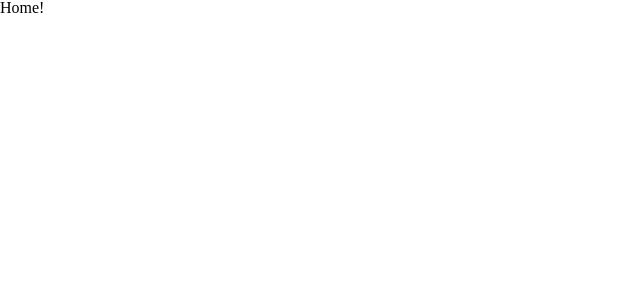
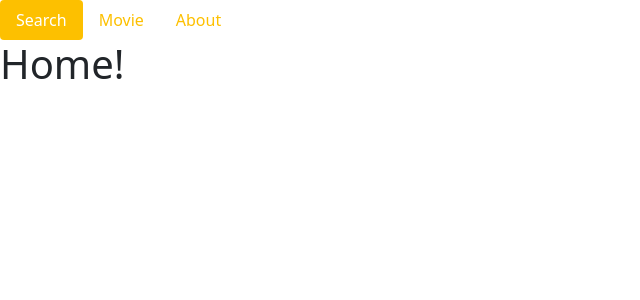
Before and after one commit to Bigstargithub/vue3-movie-study, a Vue app: page /movie/1 in a window 1280 px wide. Shown: the top 300 px of the page, without its empty margins (0-640 px from the left). Built offline with nearby package versions, Linux system fonts and the light colour scheme.

Commit message:
Header 완성

```diff
--- a/package.json
+++ b/package.json
@@ -41,7 +41,8 @@
     "webpack-dev-server": "^4.0.0-beta.0"
   },
   "dependencies": {
-    "vue": "^3.0.7",
+    "bootstrap": "^5.1.3",
+    "vue": "^3.2.23",
     "vue-router": "^4.0.12"
   }
 }
--- a/src/App.vue
+++ b/src/App.vue
@@ -1,3 +1,18 @@
 <template>
+  <Header />
   <RouterView />
 </template>
+
+<script>
+import Header from '~/components/Header';
+
+export default {
+  components: {
+    Header
+  }
+}
+</script>
+
+<style lang="scss">
+  @import '~/scss/main';
+</style>
--- /dev/null
+++ b/src/components/Header.vue
@@ -0,0 +1,40 @@
+<template>
+  <header>
+    <div class="nav nav-pills">
+      <div
+      v-for="nav in navigations"
+      :key="nav.name"
+      class="nav-item">
+        <RouterLink
+        :to="nav.href"
+        active-class="active"
+        class="nav-link">
+          {{nav.name}}
+        </RouterLink>
+      </div>
+    </div>
+  </header>
+</template>
+
+<script>
+export default {
+  data() {
+    return {
+      navigations: [
+        {
+          name: 'Search',
+          href: '/'
+        },
+        {
+          name: 'Movie',
+          href: '/movie'
+        },
+        {
+          name: 'About',
+          href: '/about'
+        }
+      ]
+    }
+  }
+}
+</script>
--- /dev/null
+++ b/src/routes/Movie.vue
@@ -0,0 +1,3 @@
+<template>
+  <h1>Movie!</h1>
+</template>
--- a/src/routes/index.js
+++ b/src/routes/index.js
@@ -1,6 +1,7 @@
 import { createRouter, createWebHashHistory } from 'vue-router'
 import Home from './Home'
 import About from './About'
+import Movie from './Movie'
 
 export default createRouter({
   // Hash, History
@@ -16,8 +17,13 @@
       component: Home
     },
     {
+      path: '/movie',
+      component: Movie
+    },
+    {
       path: '/about',
       component: About
     }
+
   ]
 })
--- a/src/scss/main.scss
+++ b/src/scss/main.scss
@@ -1,12 +1,13 @@
-$color--black: #000;
-$color--white: #fff;
+$primary: #FDC000;
 
-body {
-  background-color: $color--black;
-  h1 {
-    color: $color--white;
-    display: flex;
-    justify-content: center;
-    align-items: center;
-  }
-}
+@import "../../node_modules/bootstrap/scss/functions";
+
+// Default variable overrides
+
+
+// Required
+@import "../../node_modules/bootstrap/scss/variables";
+@import "../../node_modules/bootstrap/scss/mixins";
+@import "../../node_modules/bootstrap/scss/root";
+
+@import "../../node_modules/bootstrap/scss/bootstrap";
```
Also changed, not shown: src/components/HelloWorld.vue (deleted, +0 -29 lines), 1 other file (tests, documents, lock files or other folders).
